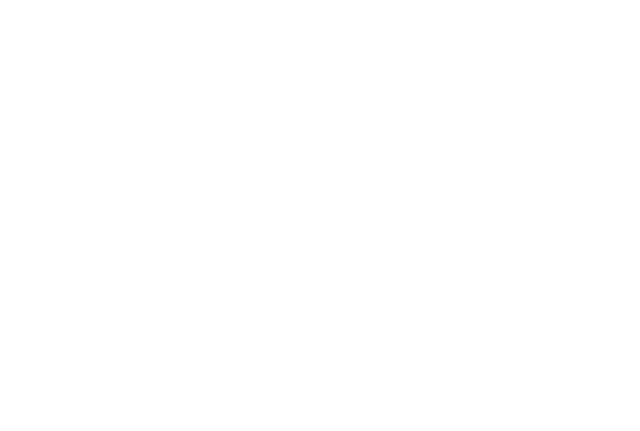
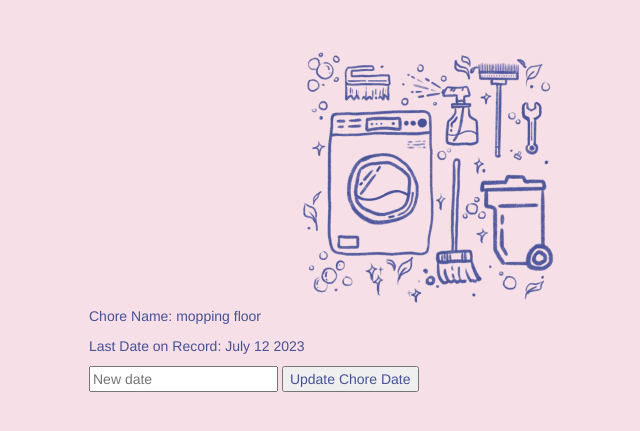
Before and after one commit to LinglinChangSmith/Chore-Tracker, a Flask app: page /update?id=1 in a window 1280 px wide. Before the commit the part shown is empty. Shown: the top 431 px of the page, without its empty margins (211-851 px from the left). Run offline with Flask 3, Linux system fonts and the light colour scheme; some libraries are stand-ins or nearby versions.

Commit message:
update chore page

```diff
--- a/templates/update.html
+++ b/templates/update.html
@@ -1,10 +1,21 @@
-<!DOCTYPE html>
-<html lang="en">
-<head>
-    <meta charset="UTF-8">
-    <title>Title</title>
-</head>
-<body>
+{% extends 'bootstrap/base.html' %}
 
-</body>
-</html>
+{% block styles %}
+{{ super() }}
+    <link rel="stylesheet" href="{{ url_for('static', filename='css/styles.css') }}">
+{% endblock %}
+
+{% block title %}Date Update{% endblock %}
+
+{% block content %}
+<img src="{{ url_for('static', filename='pics/cleaning.png') }}" alt="Chores Icons by Lilly" width="300">
+<div class="align">
+    <form action="{{ url_for('update') }}" method="POST">
+        <p>Chore Name: {{ chore.description }}</p>
+        <p>Last Date on Record: {{ chore.date }}</p>
+        <input hidden="hidden" name="id" value="{{ chore.id }}">
+        <input name="date" type="text" placeholder="New date">
+        <button type="submit">Update Chore Date</button>
+    </form>
+</div>
+{% endblock %}
```
